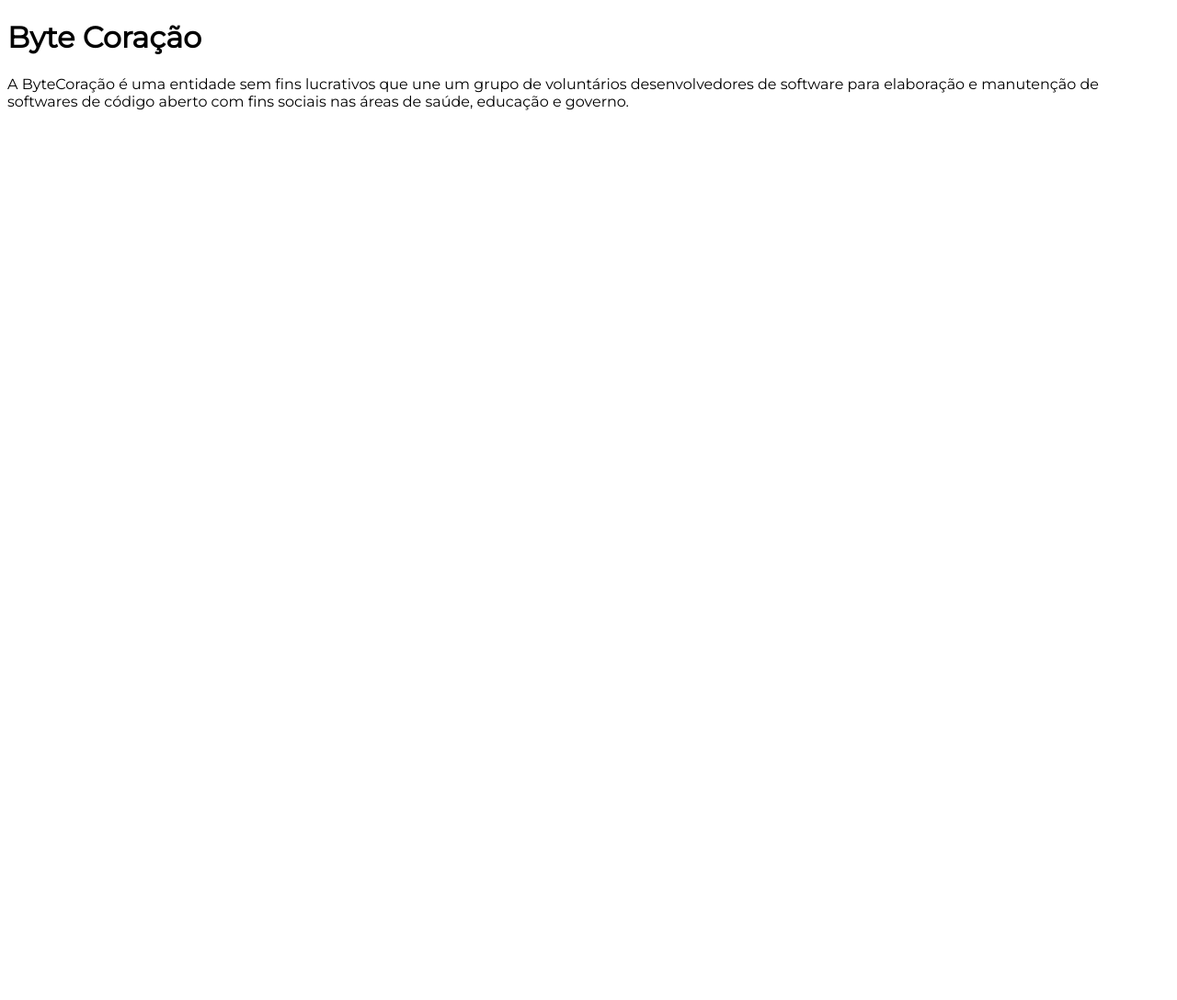
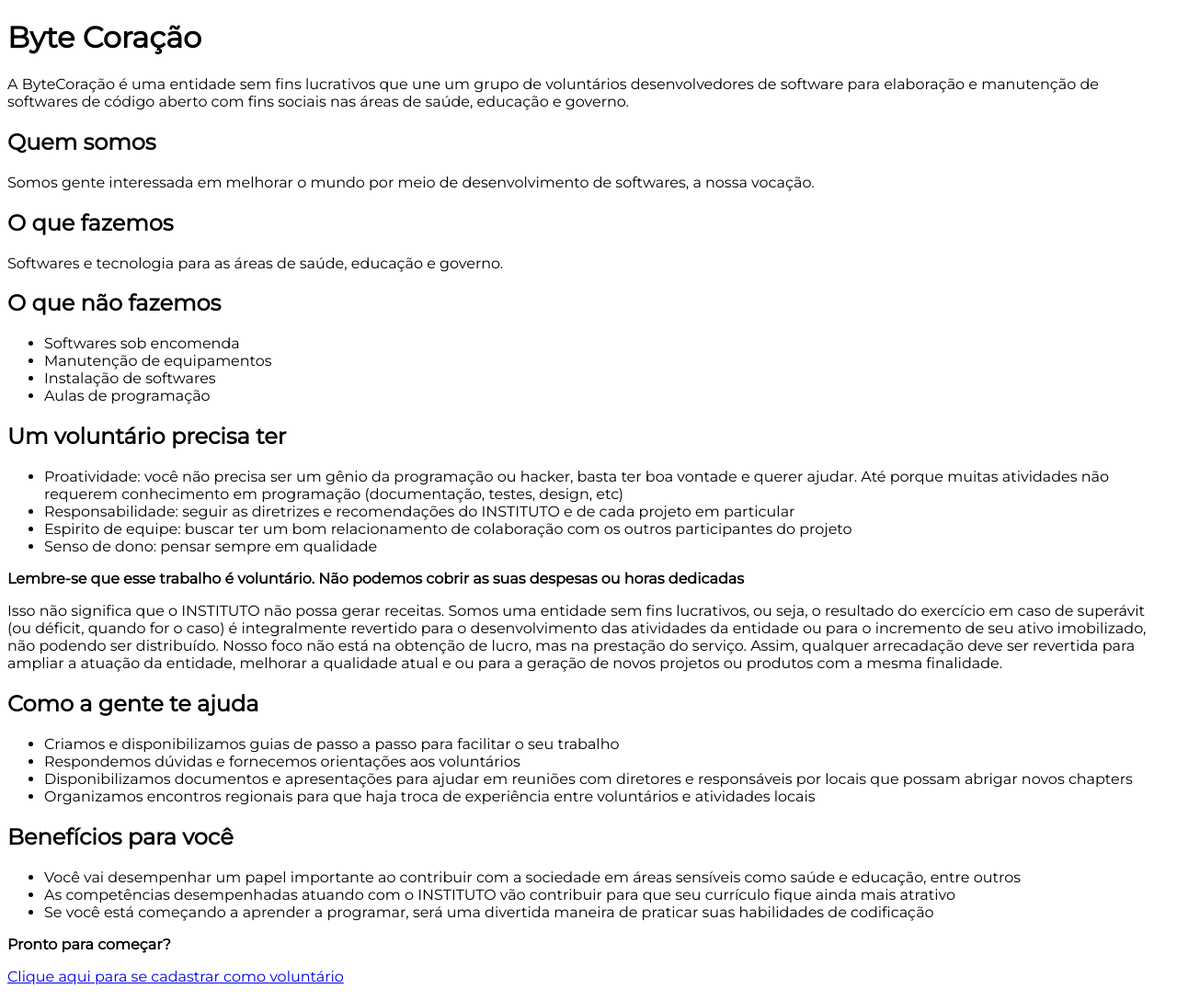
Before and after one commit to bytecoracao/bytecoracao.ong.br, a plain HTML site: page index.html in a window 1280 px wide. Shown: the whole page at 92% size. Before the commit the page ends 800 px from the top, so only its background shows below. Drawn offline with Linux system fonts and the light colour scheme.

Commit message:
Update index.html

```diff
--- a/index.html
+++ b/index.html
@@ -13,5 +13,57 @@
   <body>
     <h1>Byte Coração</h1>
     <p>A ByteCoração é uma entidade sem fins lucrativos que une um grupo de voluntários desenvolvedores de software para elaboração e manutenção de softwares de código aberto com fins sociais nas áreas de saúde, educação e governo.</p>
+
+    <h2>Quem somos</h2>
+
+    <p>Somos gente interessada em melhorar o mundo por meio de desenvolvimento de softwares, a nossa vocação.</p>
+
+    <h2>O que fazemos</h2>
+
+    <p>Softwares e tecnologia para as áreas de saúde, educação e governo.</p>
+
+    <h2>O que não fazemos</h2>
+
+    <ul>
+      <li>Softwares sob encomenda</li>
+      <li>Manutenção de equipamentos</li>
+      <li>Instalação de softwares</li>
+      <li>Aulas de programação</li>
+    </ul>
+
+    <h2>Um voluntário precisa ter</h2>
+
+    <ul>
+      <li>Proatividade: você não precisa ser um gênio da programação ou hacker, basta ter boa vontade e querer ajudar. Até porque muitas atividades não requerem conhecimento em programação (documentação, testes, design, etc)</li>
+      <li>Responsabilidade: seguir as diretrizes e recomendações do INSTITUTO e de cada projeto em particular</li>
+      <li>Espirito de equipe: buscar ter um bom relacionamento de colaboração com os outros participantes do projeto</li>
+      <li>Senso de dono: pensar sempre em qualidade</li>
+    </ul>
+
+    <p><strong>Lembre-se que esse trabalho é voluntário. Não podemos cobrir as suas despesas ou horas dedicadas</strong></p>
+
+    <quote>Isso não significa que o INSTITUTO não possa gerar receitas. Somos uma entidade sem fins lucrativos, ou seja, o resultado do exercício em caso de superávit (ou déficit, quando for o caso) é integralmente revertido para o desenvolvimento das atividades da entidade ou para o incremento de seu ativo imobilizado, não podendo ser distribuído. Nosso foco não está na obtenção de lucro, mas na prestação do serviço. Assim, qualquer arrecadação deve ser revertida para ampliar a atuação da entidade, melhorar a qualidade atual e ou para a geração de novos projetos ou produtos com a mesma finalidade.</quote>
+
+    <h2>Como a gente te ajuda</h2>
+
+    <ul>
+      <li>Criamos e disponibilizamos guias de passo a passo para facilitar o seu trabalho</li>
+      <li>Respondemos dúvidas e fornecemos orientações aos voluntários</li>
+      <li>Disponibilizamos documentos e apresentações para ajudar em reuniões com diretores e responsáveis por locais que possam abrigar novos chapters</li>
+      <li>Organizamos encontros regionais para que haja troca de experiência entre voluntários e atividades locais</li>
+    </ul>
+
+    <h2>Benefícios para você</h2>
+
+    <ul>
+      <li>Você vai desempenhar um papel importante ao contribuir com a sociedade em áreas sensíveis como saúde e educação, entre outros</li>
+      <li>As competências desempenhadas atuando com o INSTITUTO vão contribuir para que seu currículo fique ainda mais atrativo</li>
+      <li>Se você está começando a aprender a programar, será uma divertida maneira de praticar suas habilidades de codificação</li>
+    </ul>
+
+    <p><strong>Pronto para começar?</strong></p>
+
+    <p><a href="https://www.bytecoracao.org.br/cadastro)">Clique aqui para se cadastrar como voluntário</a></p>
+
   </body>
 </html>
```
